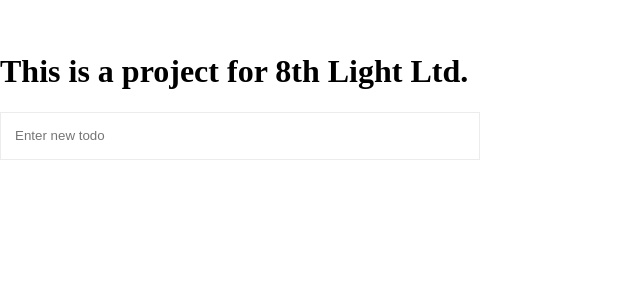
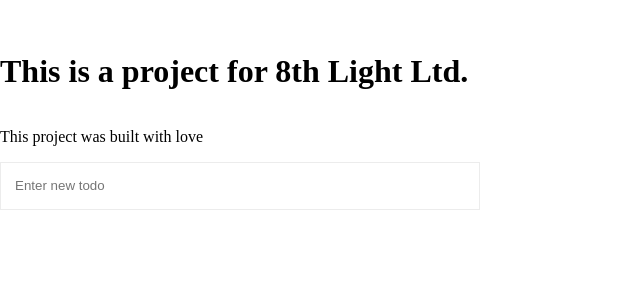
Before and after one commit to EByrdS/react-8l, a Next.js app: page / in a window 1280 px wide. Shown: the top 300 px of the page, without its empty margins (0-640 px from the left). Built offline with nearby package versions, Linux system fonts and the light colour scheme.

Commit message:
Adds text

```diff
--- a/pages/index.tsx
+++ b/pages/index.tsx
@@ -73,6 +73,7 @@
   return (
     <div className="todo-list-app">
     <h1>This is a project for 8th Light Ltd.</h1>
+    <p>This project was built with love</p>
       {/* Todo form component */}
       <TodoForm
         handleTodoCreate={handleTodoCreate}
```
Also changed, not shown: 1 other file (tests, documents, lock files or other folders).
